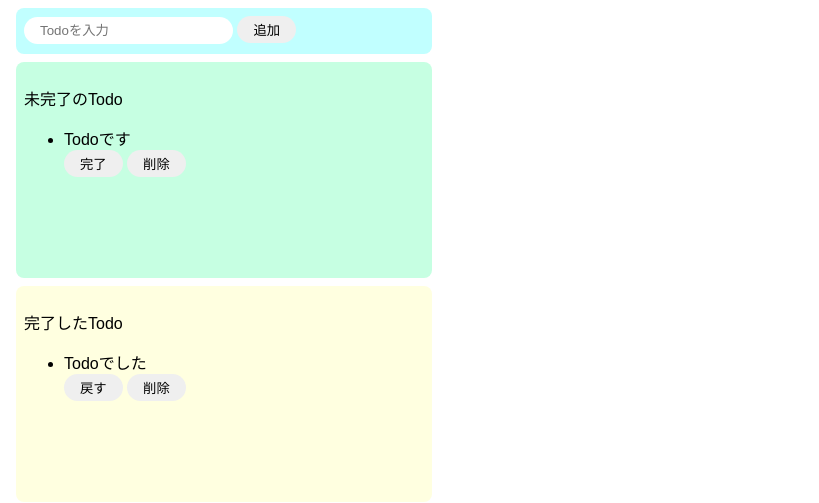
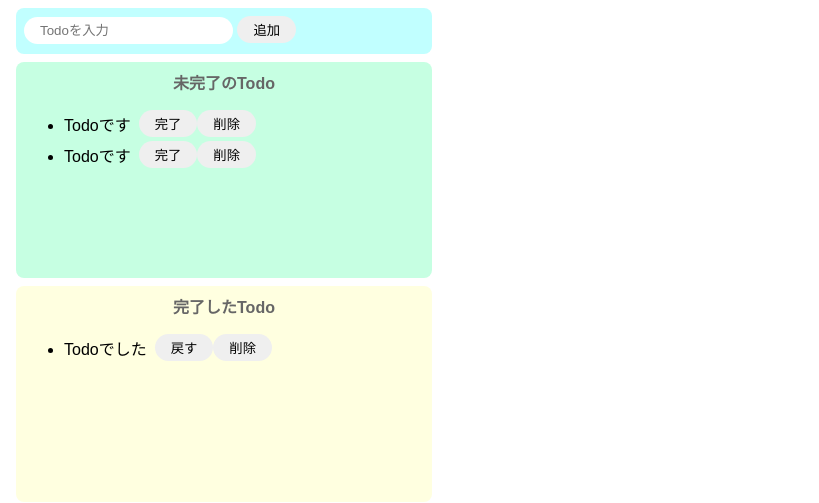
Before and after one commit to codesandbox-sample/todo, a website built with Parcel: page src/index.html in a window 1280 px wide. Shown: the top 503 px of the page, without its empty margins (0-819 px from the left). Built offline with nearby package versions, Linux system fonts and the light colour scheme.

Commit message:
Update index.html and styles.css

```diff
--- a/src/index.html
+++ b/src/index.html
@@ -11,9 +11,14 @@
       <button>追加</button>
     </div>
     <div class="inconplete-area">
-      <p>未完了のTodo</p>
+      <p class="title">未完了のTodo</p>
       <ul>
-        <div>
+        <div class="list-row">
+          <li>Todoです</li>
+          <button>完了</button>
+          <button>削除</button>
+        </div>
+        <div class="list-row">
           <li>Todoです</li>
           <button>完了</button>
           <button>削除</button>
@@ -21,9 +26,9 @@
       </ul>
     </div>
     <div class="conplete-area">
-      <p>完了したTodo</p>
+      <p class="title">完了したTodo</p>
       <ul>
-        <div>
+        <div class="list-row">
           <li>Todoでした</li>
           <button>戻す</button>
           <button>削除</button>
--- a/src/styles.css
+++ b/src/styles.css
@@ -21,6 +21,10 @@
   cursor: pointer;
 }
 
+li {
+  margin-right: 8px;
+}
+
 .input-area {
   background-color: #c1ffff;
   width: 400px;
@@ -29,6 +33,7 @@
   margin: 8px;
   border-radius: 8px;
 }
+
 .inconplete-area {
   background-color: #c6ffe2;
   width: 400px;
@@ -37,6 +42,7 @@
   margin: 8px;
   border-radius: 8px;
 }
+
 .conplete-area {
   background-color: #ffffe0;
   width: 400px;
@@ -45,3 +51,16 @@
   margin: 8px;
   border-radius: 8px;
 }
+
+.title {
+  text-align: center;
+  margin-top: 0;
+  font-weight: bold;
+  color: #666;
+}
+
+.list-row {
+  display: flex;
+  align-items: center;
+  padding-bottom: 4px;
+}
```
